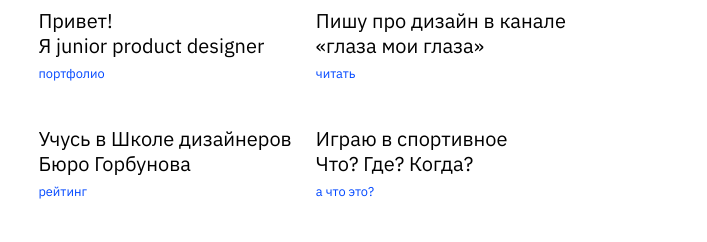
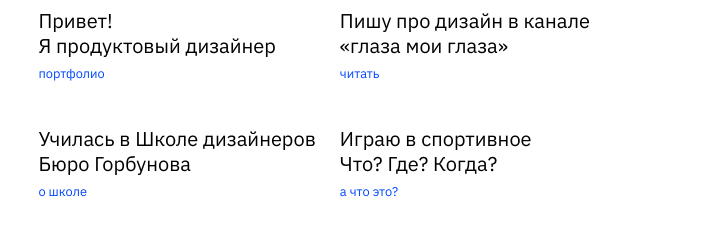
Before and after one commit to daletskaya/daletskaya.github.io, a plain HTML site: page index.html in a window 1280 px wide. Shown: the part 299-541 px from the top of the page, 0-707 px from the left. Drawn offline with Linux system fonts and the light colour scheme; a web font is replaced by a local one.

Commit message:
upd personal info

```diff
--- a/index.html
+++ b/index.html
@@ -19,9 +19,9 @@
         <div id="name">
           <h1>Арина<br>Далецкая</h1>
         </div>
-            <div id="i_am">Привет!<br>Я junior product designer <br> <a class='small_link' href="https://portfolio.daletskaya.com">портфолио</a></div>
+            <div id="i_am">Привет!<br>Я продуктовый дизайнер <br> <a class='small_link' href="https://portfolio.daletskaya.com">портфолио</a></div>
             <div id="channel">Пишу про дизайн в канале<br>«глаза мои глаза»<br> <a class='small_link' href="https://t.me/glazamoiglaza">читать</a></div>
-            <div id="study">Учусь в Школе дизайнеров<br>Бюро Горбунова<br> <a class='small_link' href="https://bureau.ru/school/designers/16/">рейтинг</a></div>
+            <div id="study">Училась в Школе дизайнеров<br>Бюро Горбунова<br> <a class='small_link' href="https://bureau.ru/school/designers/16/">о школе</a></div>
             <div id="chgk">Играю в спортивное<br>Что? Где? Когда?<br> <a class='small_link' href="https://ru.wikipedia.org/wiki/Что%3F_Где%3F_Когда%3F_(спортивная_версия)">а что это?</a></div>
             <div id="empty"></div>
               <div id="lets_do"><div>Давайте сделаем<br>что-нибудь вместе!</div></div>
```
